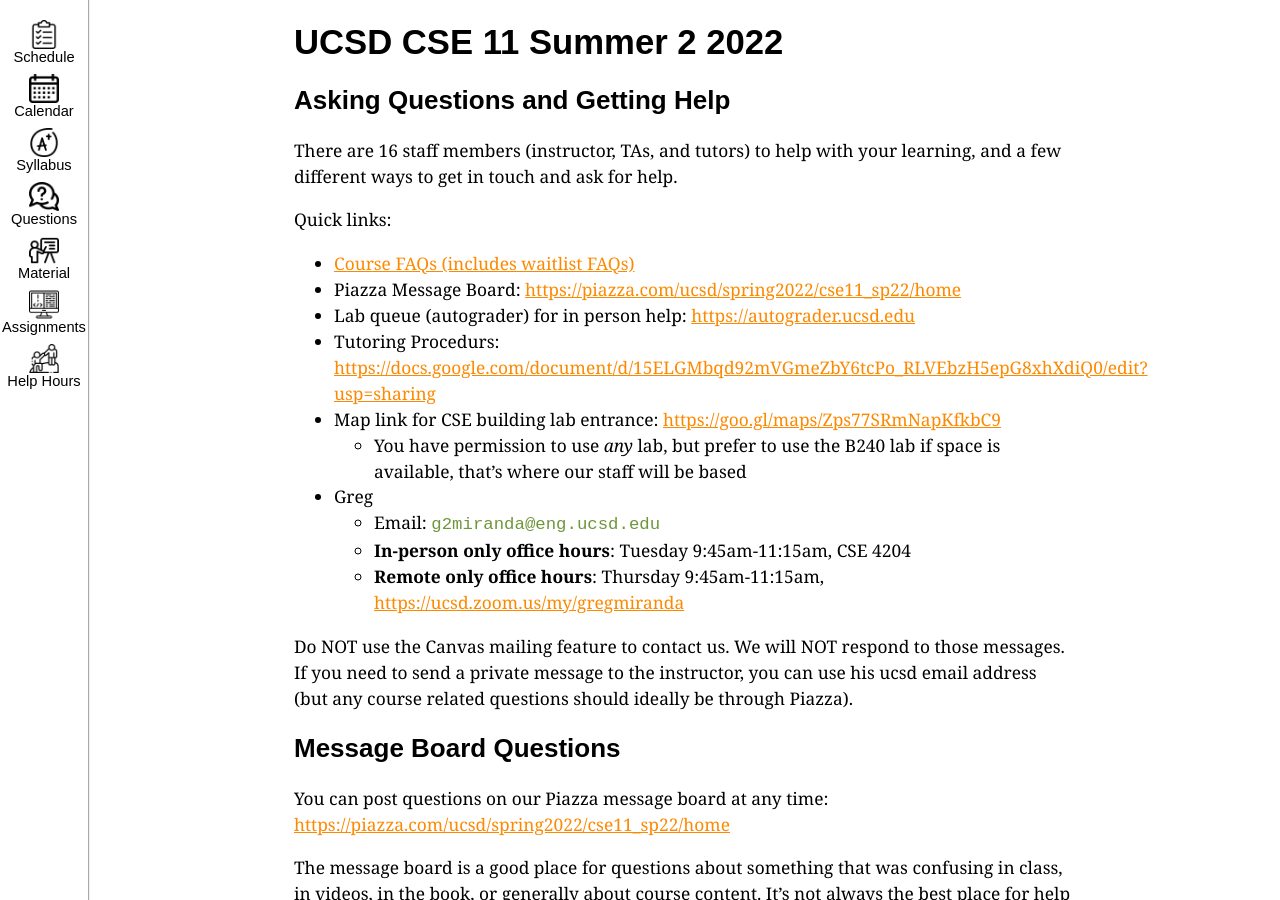
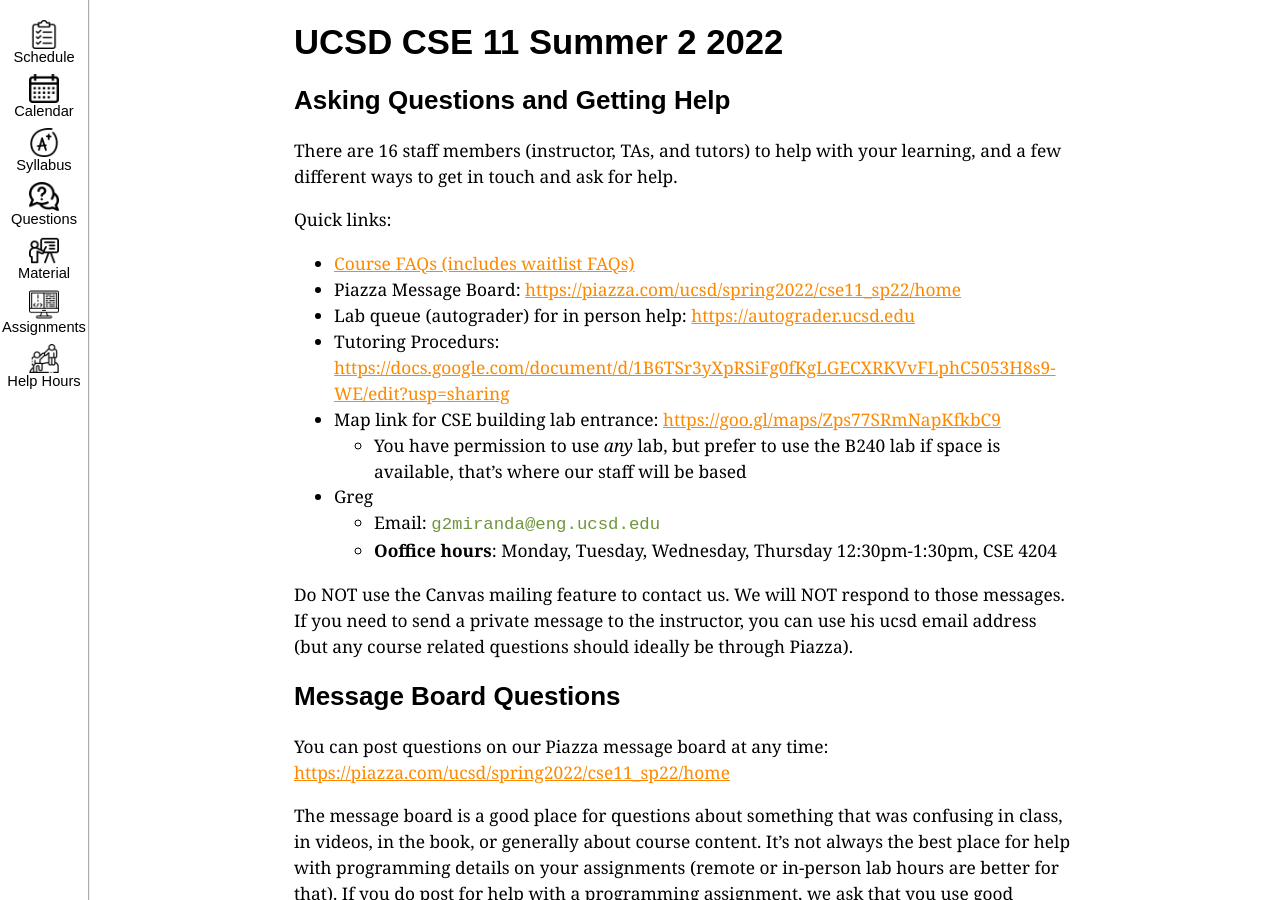
Before and after one commit to ucsd-cse11-su222/ucsd-cse11-su222.github.io, a Jekyll site: the page built from staff-and-help.md, in a window 1280 px wide and 900 px high. Built offline with Jekyll 4.4.1, drawn with Linux system fonts in a browser that asks for light colours.

Commit message:
Update staff-and-help.md

```diff
--- a/staff-and-help.md
+++ b/staff-and-help.md
@@ -13,13 +13,12 @@ Quick links:
 - [Course FAQs (includes waitlist FAQs)](#faq)
 - Piazza Message Board: [https://piazza.com/ucsd/spring2022/cse11_sp22/home](https://piazza.com/ucsd/spring2022/cse11_sp22/home)
 - Lab queue (autograder) for in person help: [https://autograder.ucsd.edu](https://autograder.ucsd.edu)
-- Tutoring Procedurs: [https://docs.google.com/document/d/15ELGMbqd92mVGmeZbY6tcPo_RLVEbzH5epG8xhXdiQ0/edit?usp=sharing](https://docs.google.com/document/d/15ELGMbqd92mVGmeZbY6tcPo_RLVEbzH5epG8xhXdiQ0/edit?usp=sharing)
+- Tutoring Procedurs: [https://docs.google.com/document/d/1B6TSr3yXpRSiFg0fKgLGECXRKVvFLphC5053H8s9-WE/edit?usp=sharing](https://docs.google.com/document/d/1B6TSr3yXpRSiFg0fKgLGECXRKVvFLphC5053H8s9-WE/edit?usp=sharing)
 - Map link for CSE building lab entrance: [https://goo.gl/maps/Zps77SRmNapKfkbC9](https://goo.gl/maps/Zps77SRmNapKfkbC9)
   - You have permission to use _any_ lab, but prefer to use the B240 lab if space is available, that's where our staff will be based
 - Greg
   - Email: `g2miranda@eng.ucsd.edu`
-  - **In-person only office hours**: Tuesday 9:45am-11:15am, CSE 4204
-  - **Remote only office hours**: Thursday 9:45am-11:15am, [https://ucsd.zoom.us/my/gregmiranda](https://ucsd.zoom.us/my/gregmiranda)
+  - **Ooffice hours**: Monday, Tuesday, Wednesday, Thursday 12:30pm-1:30pm, CSE 4204
 
 Do NOT use the Canvas mailing feature to contact us. We will NOT respond to those
 messages. If you need to send a private message to the instructor, you can use his ucsd email
```
